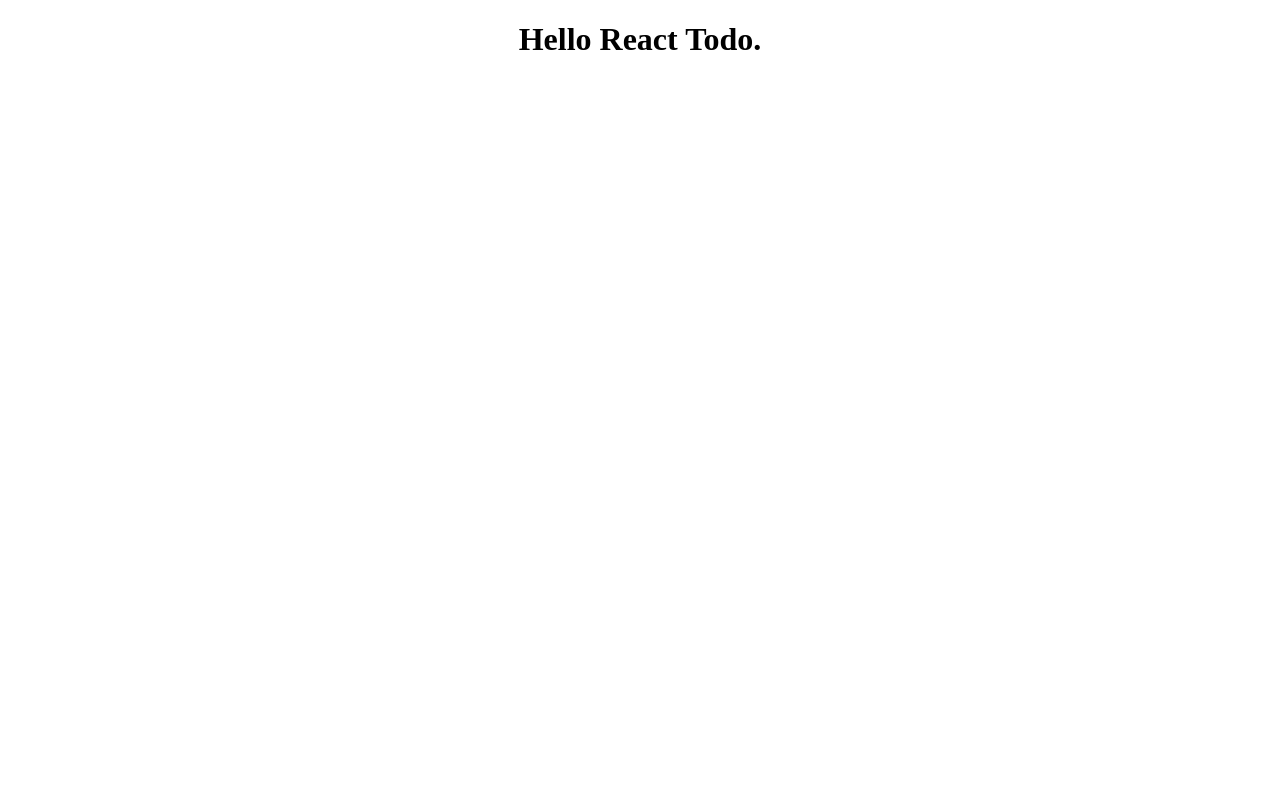
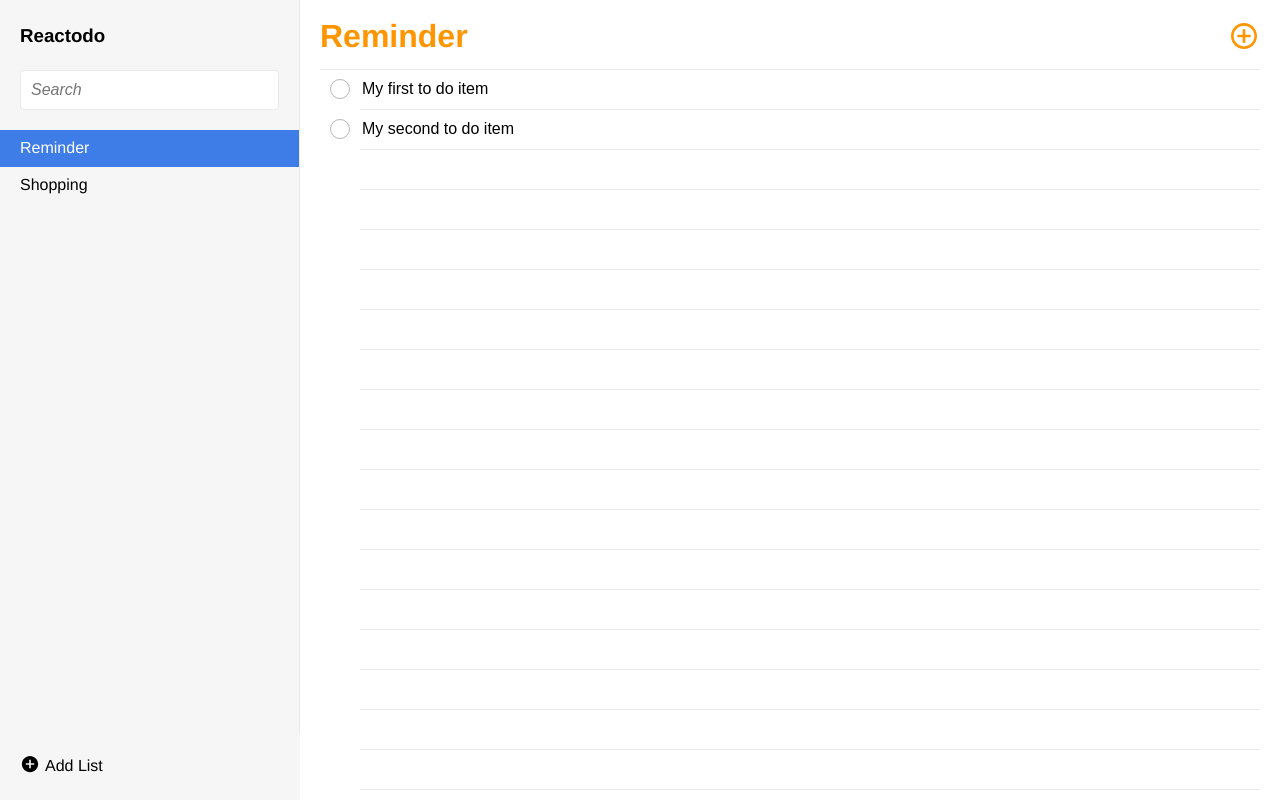
Before and after one commit to leonatefm/react-todo-app, a React (Create React App) app: page / in a window 1280 px wide. Built offline with nearby package versions, Linux system fonts and the light colour scheme.

Commit message:
Mock up the static react app

```diff
--- a/public/index.html
+++ b/public/index.html
@@ -19,7 +19,7 @@
       work correctly both with client-side routing and a non-root public URL.
       Learn how to configure a non-root public URL by running `npm run build`.
     -->
-    <title>React App</title>
+    <title>React Todo App</title>
   </head>
   <body>
     <noscript>
@@ -37,4 +37,5 @@
       To create a production bundle, use `npm run build` or `yarn build`.
     -->
   </body>
+  <script src="https://unpkg.com/ionicons@4.1.2/dist/ionicons.js"></script>
 </html>
--- a/src/components/App.js
+++ b/src/components/App.js
@@ -1,14 +1,89 @@
 import React, { Component } from 'react';
 import '../css/app.css';
+import data from '../data/data.json';
+
+const colorMap = {
+	"red": "#ff3b30",
+	"pink": "#ff2968",
+	"orange": "#ff9500",
+	"yellow": "#ffcc00",
+	"green": "#4cd964",
+	"blue": "#1badf8",
+	"purple": "#cc73e1",
+	"brown": "#a2845e",
+	"gray": "#8e8e91"
+};
 
 class App extends Component {
 	render() {
+		console.log(data);
 		return (
 			<div className="react-todo-app">
-				<h1>Hello React Todo.</h1>
+				<SideMenu></SideMenu>
+				<ListDetails></ListDetails>
 			</div>
 		);
 	}
 }
 
+class SideMenu extends Component {
+	render() {
+
+		const todoLists = data.map((list) => {
+			if(list.listId === "1"){
+				return <li className="active" key={list.listId}>{list.name}</li>;
+			}else{
+				return <li key={list.listId}>{list.name}</li>
+			}
+		});
+
+		return (
+			<div className="side-menu">
+				<h3>Reactodo</h3>
+				<div className="search-box"><input type="text" placeholder="Search" /></div>
+				<ul className="todo-lists">
+					{todoLists}
+				</ul>
+				<div className="add-list">
+					<a className="add-btn"><ion-icon class="add-icon" name="add-circle"></ion-icon>Add List</a>
+				</div>
+			</div>
+		);
+	}
+}
+
+class ListDetails extends Component {
+	render() {
+
+		const list = data[0];
+		const todoItems = list.items.map((item) => <TodoItem key={item.itemId} item={item}></TodoItem>)
+		const style = {
+			color: colorMap[list.color] ? colorMap[list.color] : "#000000"
+		}
+
+		return (
+			<div className="list-details">
+				<div className="list-header" style={style}>
+					<h1 className="list-name">{list.name}</h1>
+					<a className="add-btn"><ion-icon name="add-circle-outline"></ion-icon></a>
+				</div>
+				<ul className="list-items">
+					{todoItems}
+				</ul>
+			</div>
+		);
+	}
+}
+
+class TodoItem extends Component {
+	render() {
+		return (
+			<li>
+				<span className="todo-status"></span>
+				<input className="todo-content" type="text" value={this.props.item.title} />
+			</li>
+		)
+	}
+}
+
 export default App;
--- a/src/css/app.css
+++ b/src/css/app.css
@@ -1,6 +1,114 @@
+*, *:before, *:after {
+  box-sizing: border-box; }
+
 html, body {
   margin: 0;
   padding: 0; }
 
-.react-todo-app h1 {
-  text-align: center; }
+html {
+  font-family: 'Helvetica Neue', Helvetica, Arial, Roboto, sans-serif;
+  font-size: 16px;
+  line-height: 1.68; }
+
+.react-todo-app {
+  display: flex;
+  height: 100vh; }
+
+.side-menu {
+  width: 300px;
+  padding: 20px;
+  border-right: 1px solid #EAEAEA;
+  background-color: #F6F6F6;
+  position: relative; }
+  .side-menu h3 {
+    margin: 0;
+    height: 50px; }
+  .side-menu .search-box input {
+    width: 100%;
+    height: 40px;
+    padding: 10px;
+    font-size: 16px;
+    border: 1px solid #EAEAEA;
+    border-radius: 4px;
+    outline: none; }
+    .side-menu .search-box input::-webkit-input-placeholder {
+      /* Chrome/Opera/Safari */
+      font-style: italic;
+      font-weight: 300; }
+    .side-menu .search-box input::-moz-placeholder {
+      /* Firefox 19+ */
+      font-style: italic;
+      font-weight: 300; }
+    .side-menu .search-box input:-ms-input-placeholder {
+      /* IE 10+ */
+      font-style: italic;
+      font-weight: 300; }
+    .side-menu .search-box input:-moz-placeholder {
+      /* Firefox 18- */
+      font-style: italic;
+      font-weight: 300; }
+  .side-menu ul.todo-lists {
+    list-style-type: none;
+    padding: 0;
+    margin: 20px -20px; }
+    .side-menu ul.todo-lists li {
+      padding: 5px 20px;
+      cursor: pointer; }
+    .side-menu ul.todo-lists li.active {
+      color: white;
+      background-color: #3E7CE8; }
+  .side-menu .add-list {
+    width: inherit;
+    left: 0;
+    bottom: 0;
+    position: fixed;
+    padding: 20px 20px;
+    background-color: #F6F6F6; }
+    .side-menu .add-list .add-btn {
+      width: auto;
+      cursor: pointer;
+      line-height: 1; }
+      .side-menu .add-list .add-btn .add-icon {
+        font-size: 20px;
+        margin-right: 5px;
+        vertical-align: text-bottom; }
+
+.list-details {
+  width: calc(100% - 300px);
+  padding: 20px; }
+  .list-details .list-header {
+    height: 50px;
+    display: flex;
+    justify-content: space-between;
+    padding-bottom: 10px;
+    border-bottom: 1px solid #EAEAEA;
+    line-height: 1; }
+    .list-details .list-header .list-name {
+      margin: 0; }
+    .list-details .list-header .add-btn {
+      font-size: 2em;
+      cursor: pointer; }
+  .list-details ul.list-items {
+    height: calc(100vh - 70px);
+    list-style-type: none;
+    padding: 0;
+    margin: -1px 0 0 40px;
+    background: linear-gradient(to bottom, #EAEAEA 1px, transparent 1px);
+    background-size: 100% 40px; }
+    .list-details ul.list-items li {
+      height: 40px;
+      display: flex;
+      margin-left: -40px; }
+      .list-details ul.list-items li .todo-status {
+        display: inline-block;
+        width: 20px;
+        height: 20px;
+        border-radius: 50%;
+        border: 1px solid #B5B5B5;
+        margin: 10px; }
+      .list-details ul.list-items li .todo-content {
+        width: calc(100% - 40px);
+        font-size: 16px;
+        border: none;
+        outline: none;
+        background: transparent; }
--- a/src/data/data.json
+++ b/src/data/data.json
@@ -2,7 +2,7 @@
     {
         "listId": "1",
         "name": "Reminder",
-        "color": "red",
+        "color": "orange",
         "items": [
             {
                 "itemId": "1",
@@ -19,7 +19,7 @@
     {
         "listId": "2",
         "name": "Shopping",
-        "color": "red",
+        "color": "blue",
         "items": [
             {
                 "itemId": "1",
--- a/src/scss/app.scss
+++ b/src/scss/app.scss
@@ -1,10 +1,161 @@
+@charset "utf-8";
+
+// ***********************
+// *** Color Variables ***
+// ***********************
+
+$bg-gray: #F6F6F6;
+$bd-gray: #EAEAEA;
+$bg-blue: #3E7CE8;
+
+// ******************
+// *** Typography ***
+// ******************
+
+$base-font-size: 16px;
+$base-line-height: 1.68;
+
+
+*, *:before, *:after {
+    box-sizing: border-box;
+}
+
 html,body{
     margin: 0;
     padding: 0;
 }
 
+html{
+    font-family: 'Helvetica Neue', Helvetica, Arial, Roboto, sans-serif;
+    font-size: $base-font-size;
+    line-height: $base-line-height;
+}
+
+// ******************
+// ***   Layout   ***
+// ******************
+
+$menu-size: 300px;
+
 .react-todo-app{
-    h1{
-        text-align: center;
+    display: flex;
+    height: 100vh;
+}
+
+.side-menu{
+    width: $menu-size;
+    padding: 20px;
+    border-right: 1px solid $bd-gray;
+    background-color: $bg-gray;
+    position: relative;
+    h3{
+        margin: 0;
+        height: 50px;
+    }
+    .search-box{
+        input{
+            width: 100%;
+            height: 40px;
+            padding: 10px;
+            font-size: $base-font-size;
+            border: 1px solid $bd-gray;
+            border-radius: 4px;
+            outline: none;
+            &::-webkit-input-placeholder { /* Chrome/Opera/Safari */
+                font-style: italic;
+                font-weight: 300;
+            }
+            &::-moz-placeholder { /* Firefox 19+ */
+                font-style: italic;
+                font-weight: 300;
+            }
+            &:-ms-input-placeholder { /* IE 10+ */
+                font-style: italic;
+                font-weight: 300;
+            }
+            &:-moz-placeholder { /* Firefox 18- */
+                font-style: italic;
+                font-weight: 300;
+            }
+        }
+    }
+    ul.todo-lists{
+        list-style-type: none;
+        padding: 0;
+        margin: 20px -20px;
+        li{
+            padding: 5px 20px;
+            cursor: pointer;
+        }
+        li.active{
+            color: white;
+            background-color: $bg-blue;
+        }
+    }
+    .add-list{
+        width: inherit;
+        left: 0;
+        bottom: 0;
+        position: fixed;
+        padding: 20px 20px;
+        background-color: $bg-gray;
+        .add-btn{
+            width: auto;
+            cursor: pointer;
+            line-height: 1;
+            .add-icon{
+                font-size: 20px;
+                margin-right: 5px;
+                vertical-align: text-bottom;
+            }
+        }
     }
 }
+
+.list-details{
+    width: calc(100% - #{$menu-size});
+    padding: 20px;
+    .list-header{
+        height: 50px;
+        display: flex;
+        justify-content: space-between;
+        padding-bottom: 10px;
+        border-bottom: 1px solid $bd-gray;
+        line-height: 1;
+        .list-name{
+            margin: 0;
+        }
+        .add-btn{
+            font-size: 2em;
+            cursor: pointer;
+        }
+    }
+    ul.list-items{
+        height: calc(100vh - 70px);
+        list-style-type: none;
+        padding: 0;
+        margin: -1px 0 0 40px;
+        background: linear-gradient(to bottom, $bd-gray 1px, transparent 1px);
+        background-size: 100% 40px;
+        li{
+            height: 40px;
+            display: flex;
+            margin-left: -40px;
+            .todo-status{
+                display: inline-block;
+                width: 20px;
+                height: 20px;
+                border-radius: 50%;
+                border: 1px solid #B5B5B5;
+                margin: 10px;
+            }
+            .todo-content{
+                width: calc(100% - 40px);
+                font-size: $base-font-size;
+                border: none;
+                outline: none;
+                background: transparent;
+            }
+        }
+    }
+}
```
